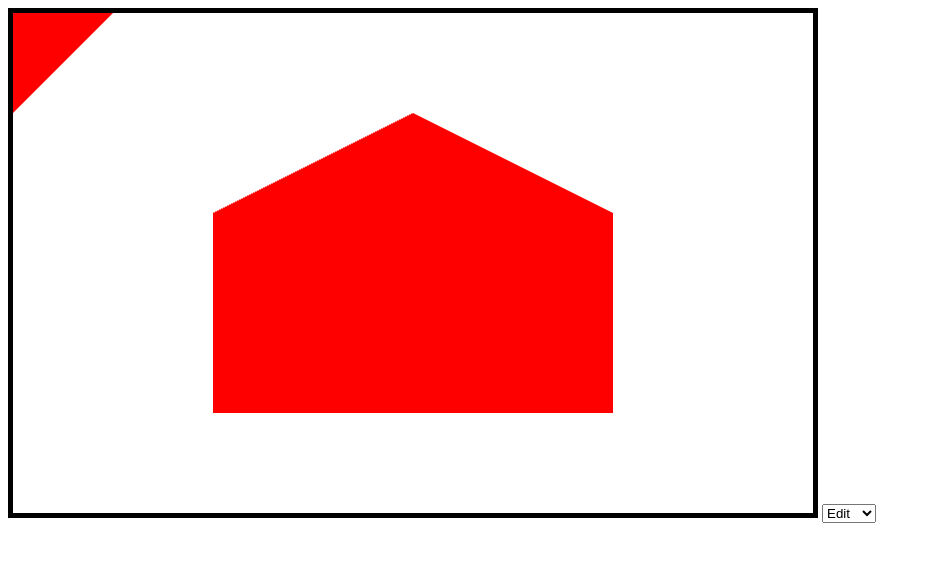
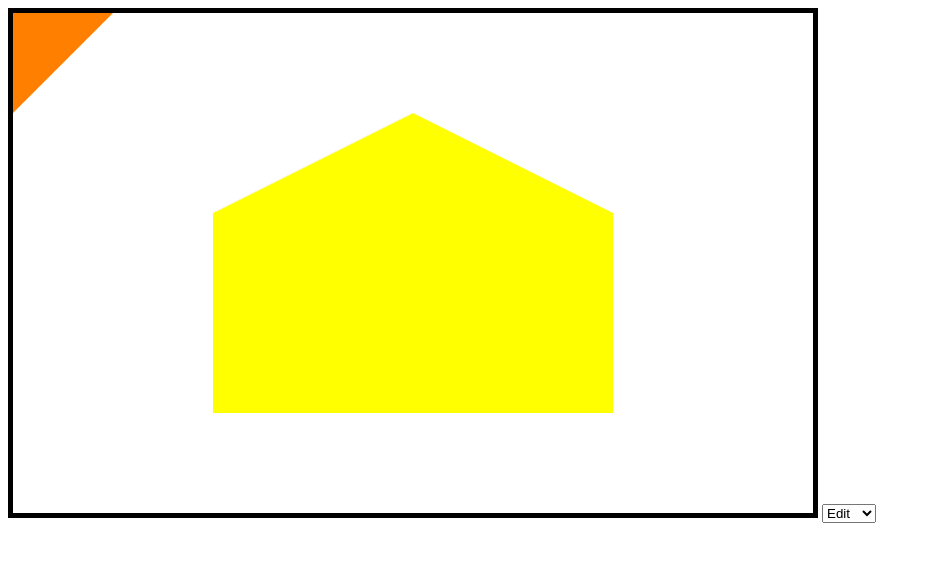
Before and after one commit to rafidika/project-grafkom-1, a plain HTML site: page index.html in a window 1280 px wide. Shown: the whole page, without its empty margins (0-931 px from the left). Drawn offline with Linux system fonts and the light colour scheme.

Commit message:
restructuring

```diff
--- a/grafkom1.js
+++ b/grafkom1.js
@@ -197,34 +197,6 @@ function main() {
     }
   }
 
-  function createShader(gl, type, source) {
-    var shader = gl.createShader(type);
-    gl.shaderSource(shader, source);
-    gl.compileShader(shader);
-    var success = gl.getShaderParameter(shader, gl.COMPILE_STATUS);
-    if (success) {
-      return shader;
-    }
-
-    console.log(gl.getShaderInfoLog(shader));
-    gl.deleteShader(shader);
-  }
-
-
-
-  function createProgram(gl, vertexShader, fragmentShader) {
-    var program = gl.createProgram();
-    gl.attachShader(program, vertexShader);
-    gl.attachShader(program, fragmentShader);
-    gl.linkProgram(program);
-    var success = gl.getProgramParameter(program, gl.LINK_STATUS);
-    if (success) {
-      return program;
-    }
-
-    console.log(gl.getProgramInfoLog(program));
-    gl.deleteProgram(program);
-  }
 
   function applyVertex(){
     gl.bindBuffer(gl.ARRAY_BUFFER, positionBuffer);
@@ -291,6 +263,36 @@ function main() {
     gl.drawArrays(primitiveType, offset, count);
   }
 }
+
+
+  function createShader(gl, type, source) {
+    var shader = gl.createShader(type);
+    gl.shaderSource(shader, source);
+    gl.compileShader(shader);
+    var success = gl.getShaderParameter(shader, gl.COMPILE_STATUS);
+    if (success) {
+      return shader;
+    }
+
+    console.log(gl.getShaderInfoLog(shader));
+    gl.deleteShader(shader);
+  }
+
+
+
+  function createProgram(gl, vertexShader, fragmentShader) {
+    var program = gl.createProgram();
+    gl.attachShader(program, vertexShader);
+    gl.attachShader(program, fragmentShader);
+    gl.linkProgram(program);
+    var success = gl.getProgramParameter(program, gl.LINK_STATUS);
+    if (success) {
+      return program;
+    }
+
+    console.log(gl.getProgramInfoLog(program));
+    gl.deleteProgram(program);
+  }
 
 // function polygonVertex(vertexes2D) {
 //   if (vertexes2D.length <= 4){
--- a/index.html
+++ b/index.html
@@ -60,11 +60,13 @@
     // is responsible for setting
 //     gl_FragColor = vec4(1, 1, 0, 1); // return reddish-purple
 //
-    gl_FragColor = vec4(1.0,0,0,1);
+    gl_FragColor = v_color;
 
   }
 
 </script>
-
-<script src="grafkom1.js"></script>
-<!-- <script src="setup.js"></script> -->
+<!--
+<script src="grafkom1.js"></script> -->
+<script src="setup.js"></script>
+<script src="model.js"></script>
+<script src="ui.js"></script>
--- a/model.js
+++ b/model.js
@@ -0,0 +1,52 @@
+var shapeList = []
+
+
+shapeList = [
+    {
+      name: "polygon",
+      vertexes: [
+        {x: 200, y: 400},
+        {x: 200, y: 200},
+        {x: 400, y: 100},
+        {x: 600, y: 200},
+        {x: 600, y: 400},
+      ],
+      color: "#FFFF00"
+
+    },
+    {
+      name: "polygon",
+      vertexes: [
+        {x: 0, y: 0},
+        {x: 100, y: 0},
+        {x:0, y:100}
+      ],
+    }
+  ]
+
+rerender()
+
+
+function polygonVertexPerShape(vertexes2D) {
+  /*
+  vertexes2D: Array of Vertexes, from shape.vertexes
+  Vertexes = objects with x & y attributes
+  */
+  if (vertexes2D.length <= 2){
+    return [];
+  }
+
+
+  const polygonVertex = [];
+
+  const firstVertex = vertexes2D[0];
+
+  for (var i = 2; i < vertexes2D.length; i++) {
+
+    polygonVertex.push(firstVertex.x, firstVertex.y)
+    polygonVertex.push(vertexes2D[i-1].x, vertexes2D[i-1].y)
+    polygonVertex.push(vertexes2D[i].x, vertexes2D[i].y)
+  }
+
+  return polygonVertex
+}
--- a/setup.js
+++ b/setup.js
@@ -0,0 +1,233 @@
+
+var drawArraysCount
+var gl
+var positionBuffer
+var colorBuffer
+var shapeList = []
+
+var drawSceneFunction = setup().drawScene
+
+
+function setup() {
+  var canvas = document.querySelector("#c");
+  var canvasLeft = canvas.offsetLeft + canvas.clientLeft
+  var canvasTop = canvas.offsetTop + canvas.clientTop
+
+
+  gl = canvas.getContext("webgl");
+  if (!gl) {
+    return;
+  }
+
+  // setup GLSL program
+    //Find shader code
+    var vertexShaderSource = document.querySelector("#vertex-shader-2d").text;
+    var fragmentShaderSource = document.querySelector("#fragment-shader-2d").text;
+
+    //Make shader
+    var vertexShader = createShader(gl, gl.VERTEX_SHADER, vertexShaderSource);
+    var fragmentShader = createShader(gl, gl.FRAGMENT_SHADER, fragmentShaderSource);
+    //Make program
+    var program = createProgram(gl, vertexShader, fragmentShader);
+
+  // Assign locations
+  var positionAttributeLocation = gl.getAttribLocation(program, "a_position");
+  var resolutionUniformLocation = gl.getUniformLocation(program, "u_resolution");
+  var colorLocation = gl.getAttribLocation(program, "a_color");
+
+  positionBuffer = gl.createBuffer();
+
+  applyVertex()
+
+   // Create a buffer for the colors.
+  colorBuffer = gl.createBuffer();
+  gl.bindBuffer(gl.ARRAY_BUFFER, colorBuffer);
+  // Set the colors.
+  setColors(gl, drawArraysCount);
+
+  drawScene()
+
+
+
+
+  function drawScene() {
+    gl.viewport(0, 0, gl.canvas.width, gl.canvas.height);
+
+    // Clear the canvas
+    gl.clearColor(0, 0, 0, 0);
+    gl.clear(gl.COLOR_BUFFER_BIT);
+
+    // Tell it to use our program (pair of shaders)
+    gl.useProgram(program);
+    gl.enableVertexAttribArray(positionAttributeLocation);
+
+    // Bind the position buffer.
+    gl.bindBuffer(gl.ARRAY_BUFFER, positionBuffer);
+
+
+
+    // Tell the attribute how to get data out of positionBuffer (ARRAY_BUFFER)
+    var size = 2;          // 2 components per iteration
+    var type = gl.FLOAT;   // the data is 32bit floats
+    var normalize = false; // don't normalize the data
+    var stride = 0;        // 0 = move forward size * sizeof(type) each iteration to get the next position
+    var offset = 0;        // start at the beginning of the buffer
+    gl.vertexAttribPointer(
+        positionAttributeLocation, size, type, normalize, stride, offset)
+
+    gl.uniform2f(resolutionUniformLocation, canvas.width, canvas.height);
+
+    gl.enableVertexAttribArray(colorLocation);
+
+    // Bind the color buffer.
+    gl.bindBuffer(gl.ARRAY_BUFFER, colorBuffer);
+
+
+
+    // Tell the color attribute how to get data out of colorBuffer (ARRAY_BUFFER)
+    var size = 4;          // 4 components per iteration
+    var type = gl.FLOAT;   // the data is 32bit floats
+    var normalize = false; // don't normalize the data
+    var stride = 0;        // 0 = move forward size * sizeof(type) each iteration to get the next position
+    var offset = 0;        // start at the beginning of the buffer
+    gl.vertexAttribPointer(
+        colorLocation, size, type, normalize, stride, offset)
+
+    var primitiveType = gl.TRIANGLES;
+    var offset = 0;
+    var count = drawArraysCount;
+    gl.drawArrays(primitiveType, offset, count);
+  }
+
+  return {
+    drawScene: drawScene
+  }
+}
+
+
+function applyVertex(){
+  /*
+shapeList : global
+  */
+  gl.bindBuffer(gl.ARRAY_BUFFER, positionBuffer);
+  var vertexArray = processVertex(shapeList)
+  drawArraysCount = vertexArray.length/2
+  gl.bufferData(gl.ARRAY_BUFFER, new Float32Array(vertexArray), gl.STATIC_DRAW);
+}
+
+function updateVertex(){
+
+  applyVertex()
+  gl.bindBuffer(gl.ARRAY_BUFFER, colorBuffer);
+  setColors(gl, drawArraysCount);
+}
+
+function rerender() {
+  updateVertex()
+  drawSceneFunction()
+}
+
+function createShader(gl, type, source) {
+	var shader = gl.createShader(type);
+	gl.shaderSource(shader, source);
+	gl.compileShader(shader);
+	var success = gl.getShaderParameter(shader, gl.COMPILE_STATUS);
+	if (success) {
+	  return shader;
+	}
+
+	console.log(gl.getShaderInfoLog(shader));
+	gl.deleteShader(shader);
+}
+
+function createProgram(gl, vertexShader, fragmentShader) {
+	var program = gl.createProgram();
+	gl.attachShader(program, vertexShader);
+	gl.attachShader(program, fragmentShader);
+	gl.linkProgram(program);
+	var success = gl.getProgramParameter(program, gl.LINK_STATUS);
+	if (success) {
+	  return program;
+	}
+
+	console.log(gl.getProgramInfoLog(program));
+	gl.deleteProgram(program);
+}
+
+function processVertex(shapeList){
+  /*
+    shapeList is a list of shapes
+
+    shape is an object with name and vertexes attributes
+    name used can be either polygon, square, rectangle, etc.
+  */
+
+  result = []
+
+  for (var i = 0; i < shapeList.length; i++) {
+    if (shapeList[i].name === "polygon")
+      {
+        result = result.concat(polygonVertexPerShape(shapeList[i].vertexes))
+      }
+  }
+
+  return result
+
+}
+
+function setColors(gl, drawArraysCount) {
+  // Pick 2 random colors.
+  var r1 = 0;
+  var b1 = 1;
+  var g1 = 0;
+
+  color = [r1, g1, b1, 1]
+
+
+
+  var colorVertexBuffer = []
+
+//
+//   for (var i = 0; i < drawArraysCount; i++) {
+//     colorVertexBuffer = colorVertexBuffer.concat(color)
+//   }
+
+  for (var i = 0; i < shapeList.length; i++) {
+    var shapeColorArray = processColors(shapeList[i])
+    for (var j = 0;  j < (shapeList[i].vertexes.length - 2 )*3; j++) {
+        colorVertexBuffer = colorVertexBuffer.concat(shapeColorArray)
+      }
+  }
+
+  gl.bufferData(
+      gl.ARRAY_BUFFER,
+      new Float32Array(
+        colorVertexBuffer),
+      gl.STATIC_DRAW);
+}
+
+
+function processColors(shape){
+
+
+  if (typeof shape.color !== 'undefined'){
+      var colorHex = hexToRgb(shape.color)
+      if (colorHex  !== null){
+          return [colorHex.r/255.0, colorHex.g/255.0, colorHex.b/255.0, 1]
+      }
+
+  }
+
+
+  return [1.0,0.5,0,1]
+
+}
+
+function hexToRgb(hex) {
+  var result = /^#?([a-f\d]{2})([a-f\d]{2})([a-f\d]{2})$/i.exec(hex);
+  return result ? {
+    r: parseInt(result[1], 16),
+    g: parseInt(result[2], 16),
+    b: parseInt(result[3], 16)
+  } : null;
+}
--- a/ui.js
+++ b/ui.js
@@ -0,0 +1,130 @@
+var canvas = document.querySelector("#c");
+var canvasLeft = canvas.offsetLeft + canvas.clientLeft
+var canvasTop = canvas.offsetTop + canvas.clientTop
+
+/* for edit vetex*/
+var vertexClicked = null
+
+/* for draw polygon*/
+  var newShape = null
+  var tempVertex = null
+
+var drawOrEditInput = document.querySelector("#drawOrEdit");
+drawOrEditInput.addEventListener('change', (event) => {
+    if (drawOrEditInput.value === "edit"){
+      canvas.addEventListener('click', editClickHandler)
+      canvas.addEventListener('mousemove', editMouseMoveHandler)
+
+      canvas.removeEventListener('click', drawPolygonClickHandler)
+      canvas.removeEventListener('mousemove', drawPolygonMouseMoveHandler)
+
+      newShape = null
+    }
+    else if (drawOrEditInput.value === "draw")
+      {
+      canvas.addEventListener('click', drawPolygonClickHandler)
+      canvas.addEventListener('mousemove', drawPolygonMouseMoveHandler)
+
+      canvas.removeEventListener('click', editClickHandler)
+      canvas.removeEventListener('mousemove', editMouseMoveHandler)
+    }
+  })
+
+canvas.addEventListener('click', editClickHandler)
+
+canvas.addEventListener('mousemove', editMouseMoveHandler)
+
+
+  function editClickHandler(event){
+    const vertexSize = 30
+    var x = event.pageX - canvasLeft
+    var y = event.pageY - canvasTop
+
+    // console.log(`X: ${x}, Y: ${y}`)
+    // console.log(vertexClicked)
+    // console.log(shapeList)
+
+
+    if (vertexClicked === null){
+      var found = false
+      shapeList.forEach(function(shape) {
+        shape.vertexes.forEach(function(vertex) {
+            if (y > vertex.y - vertexSize/2  && y < vertex.y + vertexSize /2
+                && x > vertex.x - vertexSize/2 && x < vertex.x + vertexSize/2) {
+                // alert('clicked an element');
+                vertexClicked = vertex
+                found = true
+            }
+        });
+      })
+
+
+      if (found === false){
+        vertexClicked = null
+      }
+    }
+    else
+    {
+        vertexClicked.x = x
+        vertexClicked.y = y
+        rerender()
+        vertexClicked = null
+    }
+  }
+
+  function editMouseMoveHandler(event) {
+    var x = event.pageX - canvasLeft
+    var y = event.pageY - canvasTop
+
+    if (vertexClicked !== null){
+        vertexClicked.x = x
+        vertexClicked.y = y
+        rerender()
+    }
+  }
+
+  function drawPolygonClickHandler(event){
+    const vertexSize = 30
+    var x = event.pageX - canvasLeft
+    var y = event.pageY - canvasTop
+
+
+    console.log(`X: ${x}, Y: ${y}`)
+    console.log(shapeList)
+
+    if (newShape === null){
+      tempVertex = {x:x,y:y}
+      newShape = {name: "polygon", vertexes: [{x:x,y:y},tempVertex]}
+      shapeList.push(newShape)
+    }
+    else
+    {
+      let firstVertex = newShape.vertexes[0]
+      let firstVertexClicked = false
+      if (y > firstVertex.y - vertexSize/2  && y < firstVertex.y + vertexSize /2
+          && x > firstVertex.x - vertexSize/2 && x < firstVertex.x + vertexSize/2) {
+          firstVertexClicked = true
+        }
+
+      if (firstVertexClicked){
+        newShape.vertexes.pop()
+        newShape = null
+      }
+      else{
+        tempVertex = {x:x,y:y}
+        newShape.vertexes.push(tempVertex)
+
+      }
+      rerender()
+    }
+  }
+
+  function drawPolygonMouseMoveHandler(event) {
+    var x = event.pageX - canvasLeft
+    var y = event.pageY - canvasTop
+    if (newShape !== null){
+        tempVertex.x = x
+        tempVertex.y = y
+        rerender()
+    }
+  }
```
